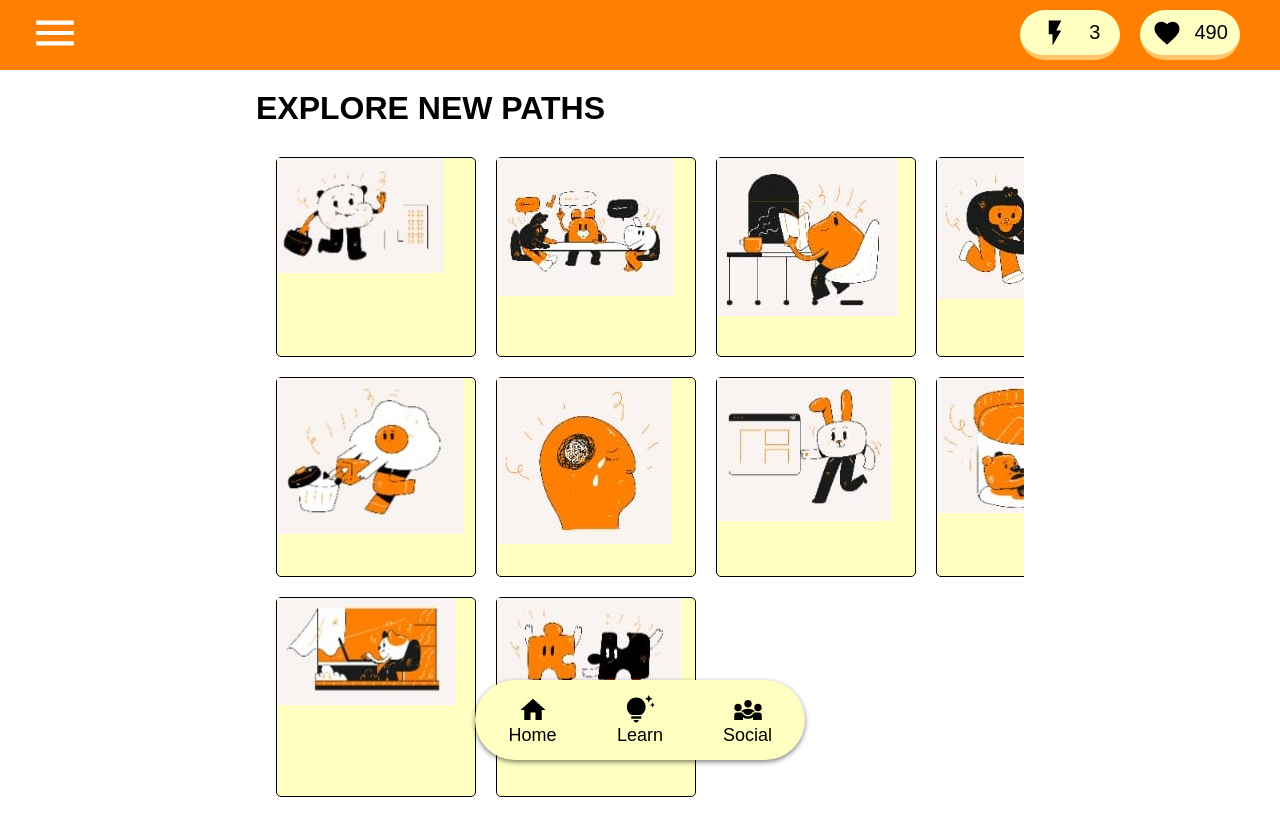
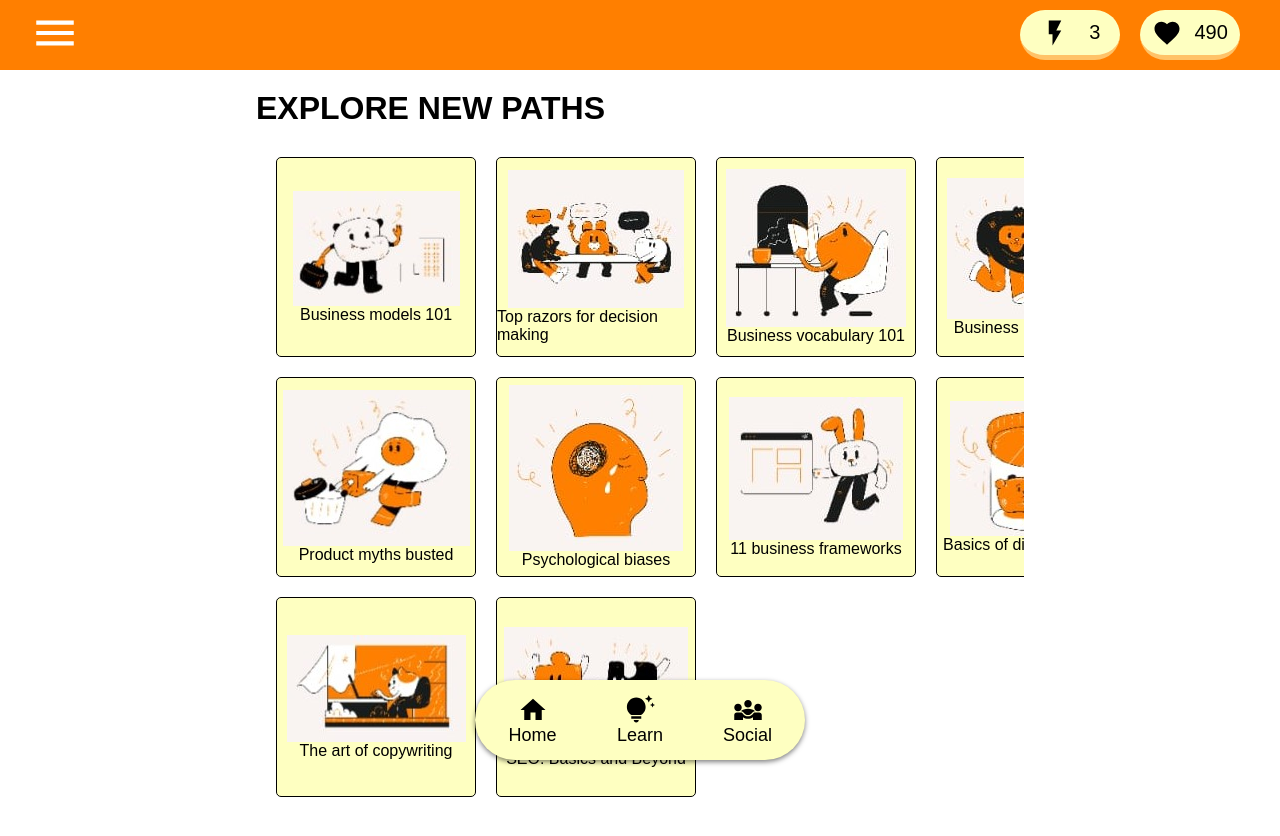
Before and after one commit to Raghul-PK/Buildd-PK, a React (Create React App) app: page /#/ in a window 1280 px wide. Shown: the top 836 px of the page. Built offline with nearby package versions, Linux system fonts and the light colour scheme; a web font is replaced by a local one.

Commit message:
Home screen

```diff
--- a/src/Main.css
+++ b/src/Main.css
@@ -122,6 +122,10 @@
     border: 1px solid black;
     border-radius: 5px;
     margin: 10px;
+    display: flex;
+    flex-direction: column;
+    justify-content: center;
+    align-items: center;
   }
 
   ::-webkit-scrollbar {
--- a/src/Main.js
+++ b/src/Main.js
@@ -8,18 +8,48 @@ import HomeIcon from '@mui/icons-material/Home';
 import TipsAndUpdatesIcon from '@mui/icons-material/TipsAndUpdates';
 import Diversity3Icon from '@mui/icons-material/Diversity3';
 
-let learningPaths = [
-  "images/learningPaths/1.jpeg",
-  "images/learningPaths/2.jpeg",
-  "images/learningPaths/3.jpeg",
-  "images/learningPaths/4.jpeg",
-  "images/learningPaths/5.jpeg",
-  "images/learningPaths/6.jpeg",
-  "images/learningPaths/7.jpeg",
-  "images/learningPaths/8.jpeg",
-  "images/learningPaths/9.jpeg",
-  "images/learningPaths/10.jpeg"
-]
+let learningPathCards = [
+  {
+    "img_path": "images/learningPaths/1.jpeg",
+    "caption": "Business models 101"
+  },
+  {
+    "img_path": "images/learningPaths/2.jpeg",
+    "caption": "Top razors for decision making"
+  },
+  {
+    "img_path": "images/learningPaths/3.jpeg",
+    "caption": "Business vocabulary 101"
+  },
+  {
+    "img_path": "images/learningPaths/4.jpeg",
+    "caption": "Business myths busted"
+  },
+  {
+    "img_path": "images/learningPaths/5.jpeg",
+    "caption": "Product myths busted"
+  },
+  {
+    "img_path": "images/learningPaths/6.jpeg",
+    "caption": "Psychological biases"
+  },
+  {
+    "img_path": "images/learningPaths/7.jpeg",
+    "caption": "11 business frameworks"
+  },
+  {
+    "img_path": "images/learningPaths/8.jpeg",
+    "caption": "Basics of digital marketing"
+  },
+  {
+    "img_path": "images/learningPaths/9.jpeg",
+    "caption": "The art of copywriting"
+  },
+  {
+    "img_path": "images/learningPaths/10.jpeg",
+    "caption": "SEO: Basics and Beyond"
+  }
+];
 
 const Main = () => {
   return (
@@ -41,16 +71,12 @@ const Main = () => {
       <div className="screen">
         <h1>EXPLORE NEW PATHS</h1>
         <div className="grid-container">
-          <div className="card"><img src={learningPaths[0]}/></div>
-          <div className="card"><img src={learningPaths[1]}/></div>
-          <div className="card"><img src={learningPaths[2]}/></div>
-          <div className="card"><img src={learningPaths[3]}/></div>
-          <div className="card"><img src={learningPaths[4]}/></div>
-          <div className="card"><img src={learningPaths[5]}/></div>
-          <div className="card"><img src={learningPaths[6]}/></div>
-          <div className="card"><img src={learningPaths[7]}/></div>
-          <div className="card"><img src={learningPaths[8]}/></div>
-          <div className="card"><img src={learningPaths[9]}/></div>
+          {learningPathCards.map((card, index) => (
+            <div className="card" key={index}>
+              <img src={card.img_path} alt={card.caption} />
+              <p>{card.caption}</p>
+            </div>
+          ))}
         </div>
       </div>
 
```
Also changed, not shown: 11 other files (tests, documents, lock files or other folders).
